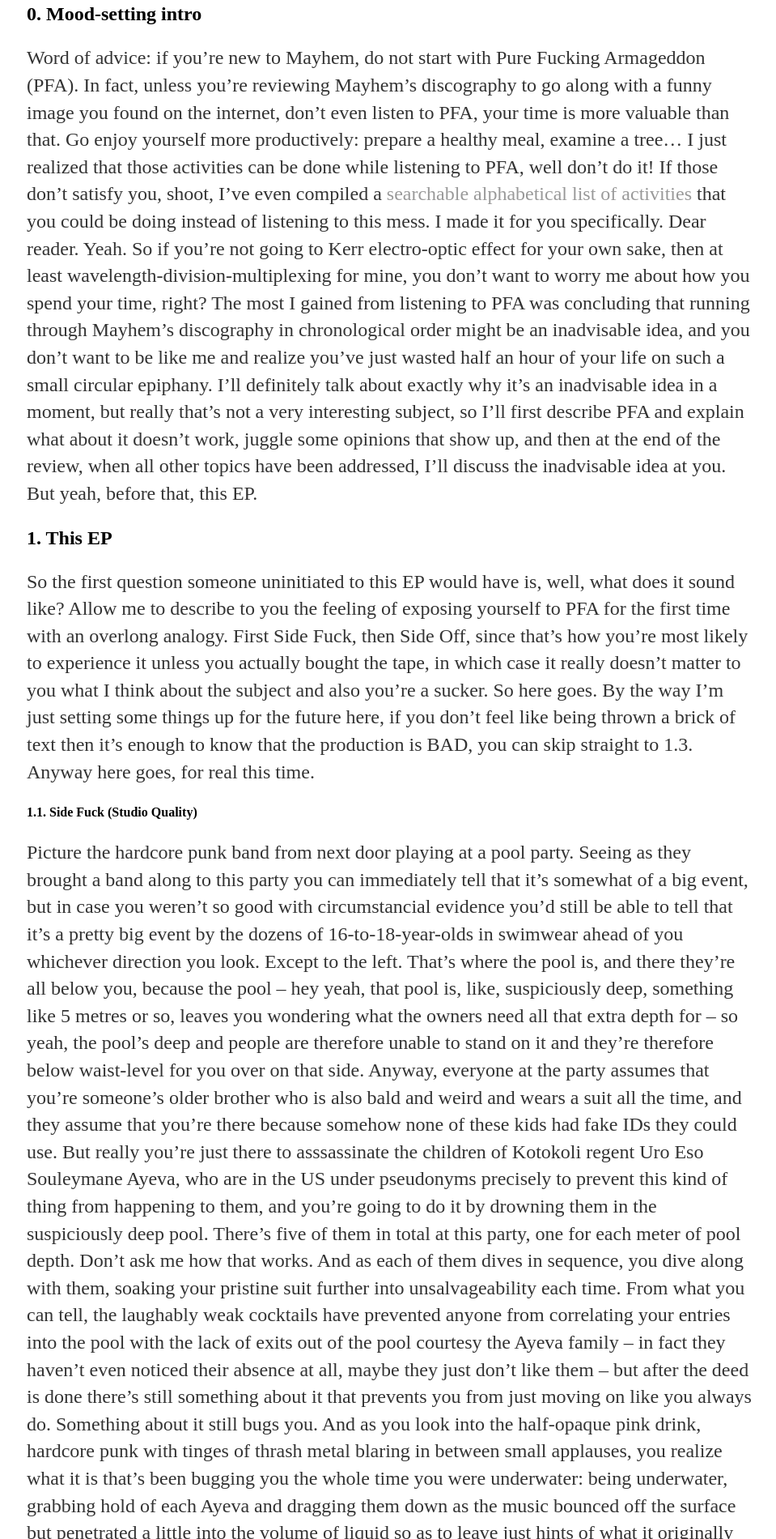
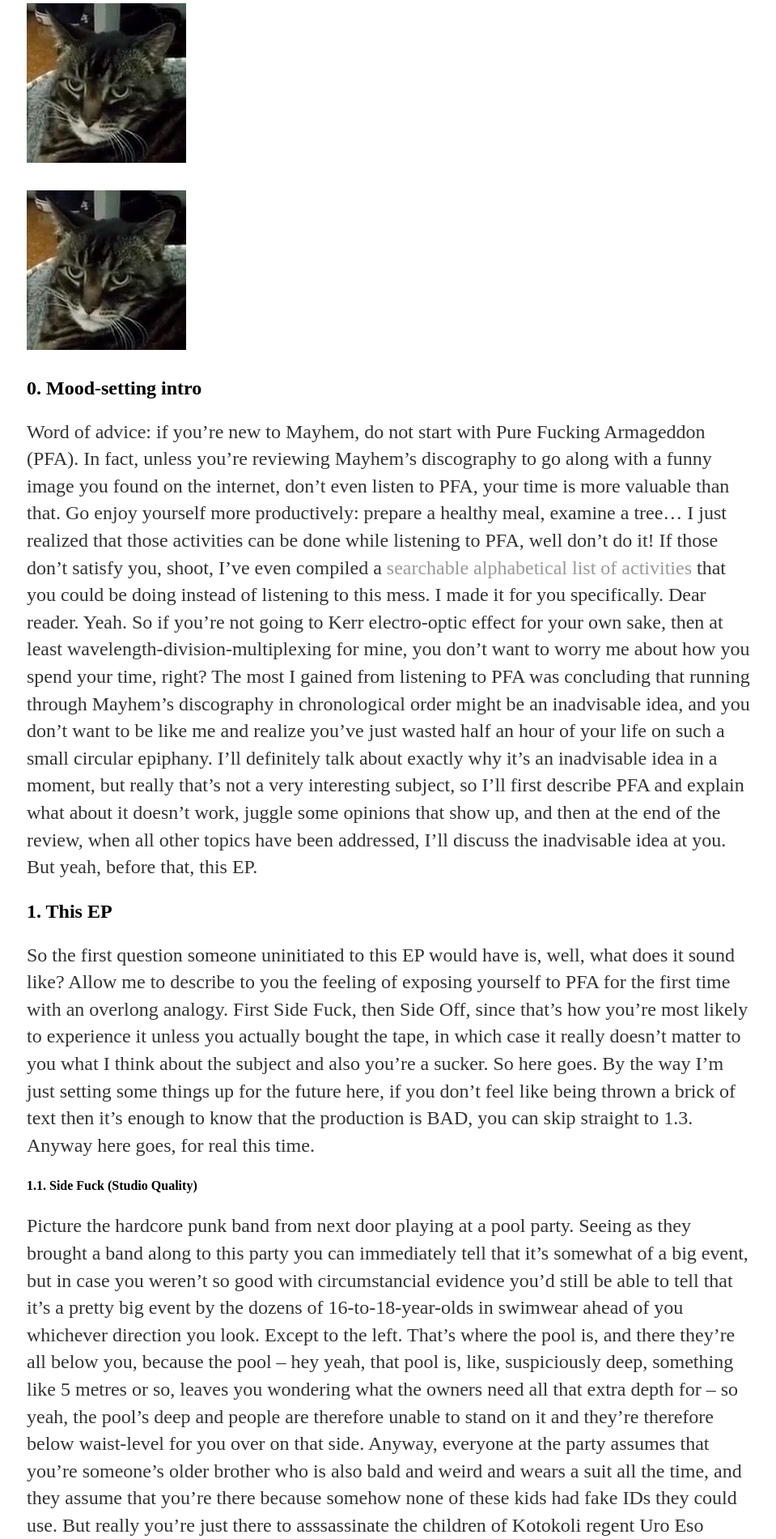
Before and after one commit to naaap/naaap.github.io, a Jekyll site: the page built from _posts/2017-08-01-PFA.md, in a window 1280 px wide. Shown: the part 1068-2968 px from the top of the page at 81% size, without its empty margins (159-1118 px from the left). Built offline with Jekyll 4.4.1, drawn with Linux system fonts in a browser that asks for light colours; our own code applies the rules of GitHub Pages for plain Markdown files.

Commit message:
Update 2017-08-01-PFA.md

```diff
--- a/_posts/2017-08-01-PFA.md
+++ b/_posts/2017-08-01-PFA.md
@@ -8,6 +8,13 @@
 
 [logo]: https://github.com/adam-p/markdown-here/raw/master/src/common/images/icon48.png "Logo Title Text 2"
 
+[test2]: https://github.com/naaap/naaap.github.io/blob/master/_posts/img/tEjENLCl.jpg "img"
+
+![alt text][test2]
+
+![alt text][test3]
+
+[test3]: https://github.com/naaap/naaap.github.io/blob/master/_posts/img/tEjENLCl.jpg "img"
 
 ## 0. Mood-setting intro
 
```
